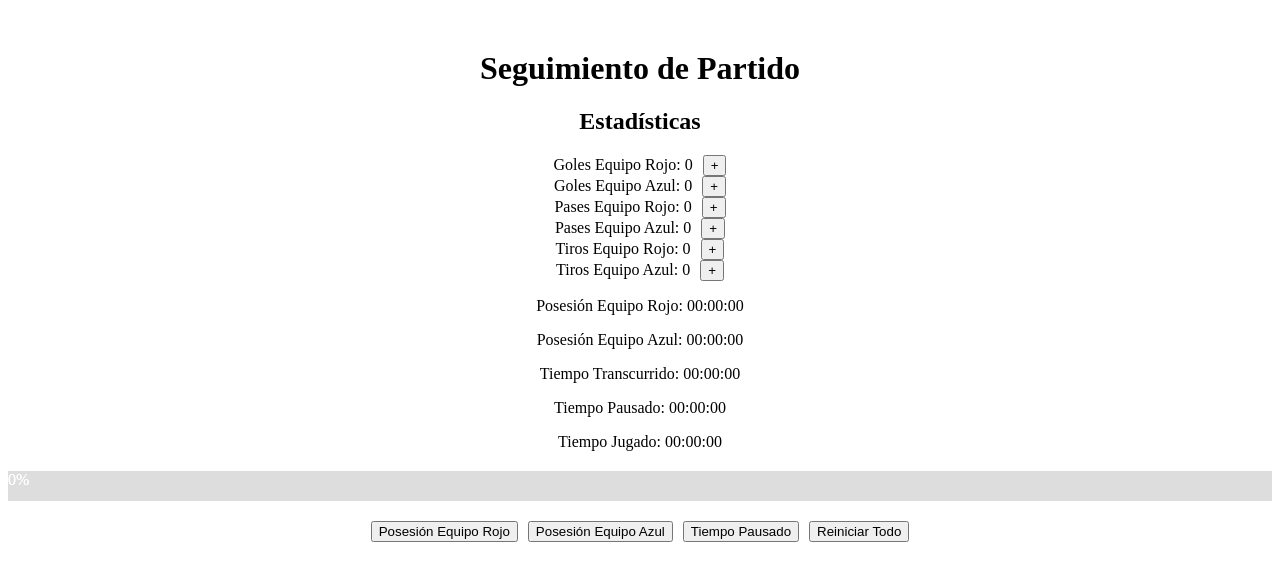
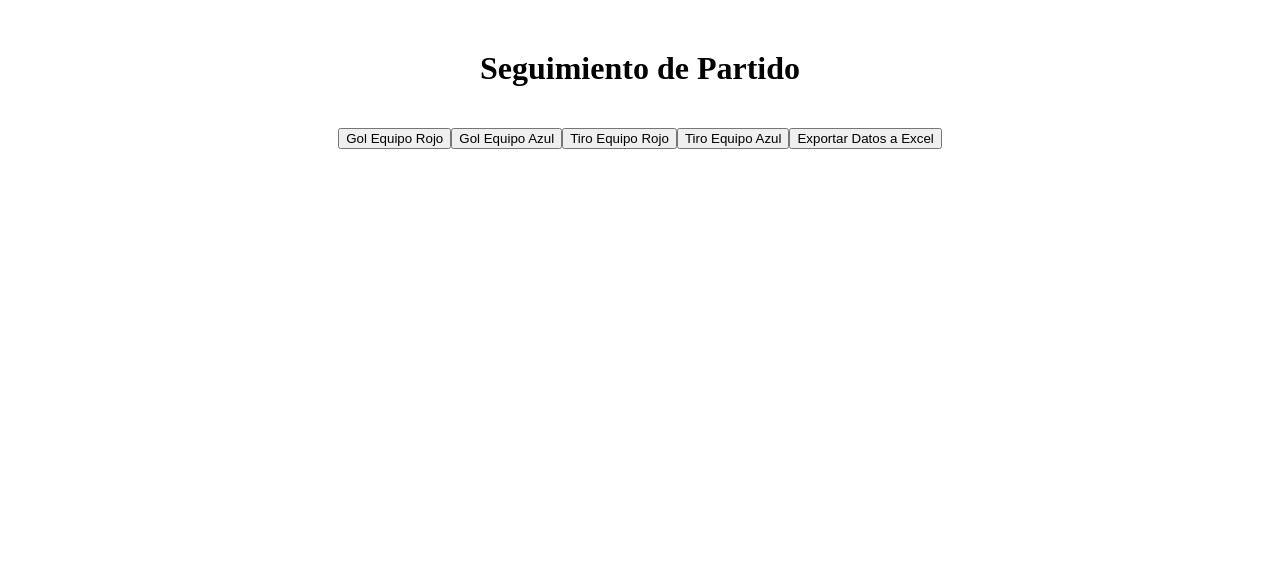
Before and after one commit to Diegolazo14/Seguimientos, a React (Vite) app: page / in a window 1280 px wide. Shown: the top 580 px of the page. Built offline with nearby package versions, Linux system fonts and the light colour scheme.

Commit message:
Update App.jsx

```diff
--- a/src/App.jsx
+++ b/src/App.jsx
@@ -1,4 +1,5 @@
 import React, { useState, useEffect } from "react";
+import * as XLSX from "xlsx"; // Importar la biblioteca para exportar a Excel
 import database from "./FirebaseConfig";
 import { ref, set } from "firebase/database";
 
@@ -15,6 +16,12 @@ function App() {
     timeElapsed: 0,
     timePaused: 0,
   });
+
+  const [golTimesRed, setGolTimesRed] = useState([]); // Registrar tiempos de goles del Equipo Rojo
+  const [golTimesBlue, setGolTimesBlue] = useState([]); // Registrar tiempos de goles del Equipo Azul
+  const [tiroTimesRed, setTiroTimesRed] = useState([]); // Registrar tiempos de tiros del Equipo Rojo
+  const [tiroTimesBlue, setTiroTimesBlue] = useState([]); // Registrar tiempos de tiros del Equipo Azul
+
   const [active, setActive] = useState({ red: false, blue: false, paused: false, started: false });
 
   // Cronómetro de tiempo transcurrido
@@ -65,157 +72,73 @@ function App() {
       .padStart(2, "0")}:${seconds.toString().padStart(2, "0")}`;
   };
 
-  // Manejo de posesión y pausa
-  const handlePossession = (team) => {
-    setActive({ red: team === "red", blue: team === "blue", paused: false, started: true });
+  // Funciones para goles y tiros con registro de tiempos
+  const handleGolRed = () => {
+    const currentTime = formatTime(stats.timeElapsed);
+    setGolTimesRed((prev) => [...prev, currentTime]);
+    updateStats("golesTeamRed", 1);
   };
 
-  const handlePause = () => {
-    setActive({ red: false, blue: false, paused: true, started: true });
+  const handleGolBlue = () => {
+    const currentTime = formatTime(stats.timeElapsed);
+    setGolTimesBlue((prev) => [...prev, currentTime]);
+    updateStats("golesTeamBlue", 1);
   };
 
-  const handleReset = () => {
-    setStats({
-      timeTeamRed: 0,
-      timeTeamBlue: 0,
-      golesTeamRed: 0,
-      golesTeamBlue: 0,
-      pasesTeamRed: 0,
-      pasesTeamBlue: 0,
-      tirosTeamRed: 0,
-      tirosTeamBlue: 0,
-      timeElapsed: 0,
-      timePaused: 0,
-    });
-    setActive({ red: false, blue: false, paused: false, started: false });
-    syncToFirebase({
-      timeTeamRed: 0,
-      timeTeamBlue: 0,
-      golesTeamRed: 0,
-      golesTeamBlue: 0,
-      pasesTeamRed: 0,
-      pasesTeamBlue: 0,
-      tirosTeamRed: 0,
-      tirosTeamBlue: 0,
-      timeElapsed: 0,
-      timePaused: 0,
-    });
+  const handleTiroRed = () => {
+    const currentTime = formatTime(stats.timeElapsed);
+    setTiroTimesRed((prev) => [...prev, currentTime]);
+    updateStats("tirosTeamRed", 1);
   };
 
-  // Calcular porcentaje de posesión basado en tiempo jugado
-  const totalTimePlayed = stats.timeTeamRed + stats.timeTeamBlue;
-  const possessionRed = totalTimePlayed
-    ? Math.round((stats.timeTeamRed / totalTimePlayed) * 100)
-    : 0;
-  const possessionBlue = totalTimePlayed
-    ? Math.round((stats.timeTeamBlue / totalTimePlayed) * 100)
-    : 0;
+  const handleTiroBlue = () => {
+    const currentTime = formatTime(stats.timeElapsed);
+    setTiroTimesBlue((prev) => [...prev, currentTime]);
+    updateStats("tirosTeamBlue", 1);
+  };
+
+  // Función para exportar datos a Excel
+  const exportToExcel = () => {
+    const timestamp = new Date().toISOString().slice(0, 19).replace(/:/g, "-");
+
+    const data = [
+      {
+        "Equipo Rojo - Goles": stats.golesTeamRed,
+        "Equipo Rojo - Tiempos de Goles": golTimesRed.join(", "),
+        "Equipo Rojo - Tiros": stats.tirosTeamRed,
+        "Equipo Rojo - Tiempos de Tiros": tiroTimesRed.join(", "),
+        "Equipo Rojo - Pases": stats.pasesTeamRed,
+        "Equipo Rojo - Posesión": formatTime(stats.timeTeamRed),
+        "Equipo Azul - Goles": stats.golesTeamBlue,
+        "Equipo Azul - Tiempos de Goles": golTimesBlue.join(", "),
+        "Equipo Azul - Tiros": stats.tirosTeamBlue,
+        "Equipo Azul - Tiempos de Tiros": tiroTimesBlue.join(", "),
+        "Equipo Azul - Pases": stats.pasesTeamBlue,
+        "Equipo Azul - Posesión": formatTime(stats.timeTeamBlue),
+        "Tiempo Transcurrido": formatTime(stats.timeElapsed),
+        "Tiempo Pausado": formatTime(stats.timePaused),
+        "Tiempo Jugado": formatTime(stats.timeTeamRed + stats.timeTeamBlue),
+      },
+    ];
+
+    const ws = XLSX.utils.json_to_sheet(data);
+    const wb = XLSX.utils.book_new();
+    XLSX.utils.book_append_sheet(wb, ws, "Datos del Partido");
+
+    XLSX.writeFile(wb, `Datos_Partido_${timestamp}.xlsx`);
+  };
 
   return (
     <div style={{ textAlign: "center", marginTop: "50px" }}>
       <h1>Seguimiento de Partido</h1>
       <div style={{ marginBottom: "20px" }}>
-        <h2>Estadísticas</h2>
-        <div>
-          <span>Goles Equipo Rojo: {stats.golesTeamRed}</span>
-          <button
-            onClick={() => updateStats("golesTeamRed", 1)}
-            style={{ marginLeft: "10px" }}
-          >
-            +
-          </button>
-        </div>
-        <div>
-          <span>Goles Equipo Azul: {stats.golesTeamBlue}</span>
-          <button
-            onClick={() => updateStats("golesTeamBlue", 1)}
-            style={{ marginLeft: "10px" }}
-          >
-            +
-          </button>
-        </div>
-        <div>
-          <span>Pases Equipo Rojo: {stats.pasesTeamRed}</span>
-          <button
-            onClick={() => updateStats("pasesTeamRed", 1)}
-            style={{ marginLeft: "10px" }}
-          >
-            +
-          </button>
-        </div>
-        <div>
-          <span>Pases Equipo Azul: {stats.pasesTeamBlue}</span>
-          <button
-            onClick={() => updateStats("pasesTeamBlue", 1)}
-            style={{ marginLeft: "10px" }}
-          >
-            +
-          </button>
-        </div>
-        <div>
-          <span>Tiros Equipo Rojo: {stats.tirosTeamRed}</span>
-          <button
-            onClick={() => updateStats("tirosTeamRed", 1)}
-            style={{ marginLeft: "10px" }}
-          >
-            +
-          </button>
-        </div>
-        <div>
-          <span>Tiros Equipo Azul: {stats.tirosTeamBlue}</span>
-          <button
-            onClick={() => updateStats("tirosTeamBlue", 1)}
-            style={{ marginLeft: "10px" }}
-          >
-            +
-          </button>
-        </div>
-        <p>Posesión Equipo Rojo: {formatTime(stats.timeTeamRed)}</p>
-        <p>Posesión Equipo Azul: {formatTime(stats.timeTeamBlue)}</p>
-        <p>Tiempo Transcurrido: {formatTime(stats.timeElapsed)}</p>
-        <p>Tiempo Pausado: {formatTime(stats.timePaused)}</p>
-        <p>Tiempo Jugado: {formatTime(totalTimePlayed)}</p>
-        <div
-          style={{
-            display: "flex",
-            height: "30px",
-            background: "#ddd",
-            marginTop: "20px",
-          }}
-        >
-          <div
-            style={{
-              width: `${possessionRed}%`,
-              background: "red",
-              textAlign: "center",
-              color: "white",
-            }}
-          >
-            {possessionRed}%
-          </div>
-          <div
-            style={{
-              width: `${possessionBlue}%`,
-              background: "blue",
-              textAlign: "center",
-              color: "white",
-            }}
-          >
-            {possessionBlue}%
-          </div>
-        </div>
-      </div>
-      <div>
-        <button onClick={() => handlePossession("red")} style={{ marginRight: "10px" }}>
-          Posesión Equipo Rojo
+        <button onClick={handleGolRed}>Gol Equipo Rojo</button>
+        <button onClick={handleGolBlue}>Gol Equipo Azul</button>
+        <button onClick={handleTiroRed}>Tiro Equipo Rojo</button>
+        <button onClick={handleTiroBlue}>Tiro Equipo Azul</button>
+        <button onClick={exportToExcel} style={{ marginTop: "20px" }}>
+          Exportar Datos a Excel
         </button>
-        <button onClick={() => handlePossession("blue")} style={{ marginRight: "10px" }}>
-          Posesión Equipo Azul
-        </button>
-        <button onClick={handlePause} style={{ marginRight: "10px" }}>
-          Tiempo Pausado
-        </button>
-        <button onClick={handleReset}>Reiniciar Todo</button>
       </div>
     </div>
   );
```
